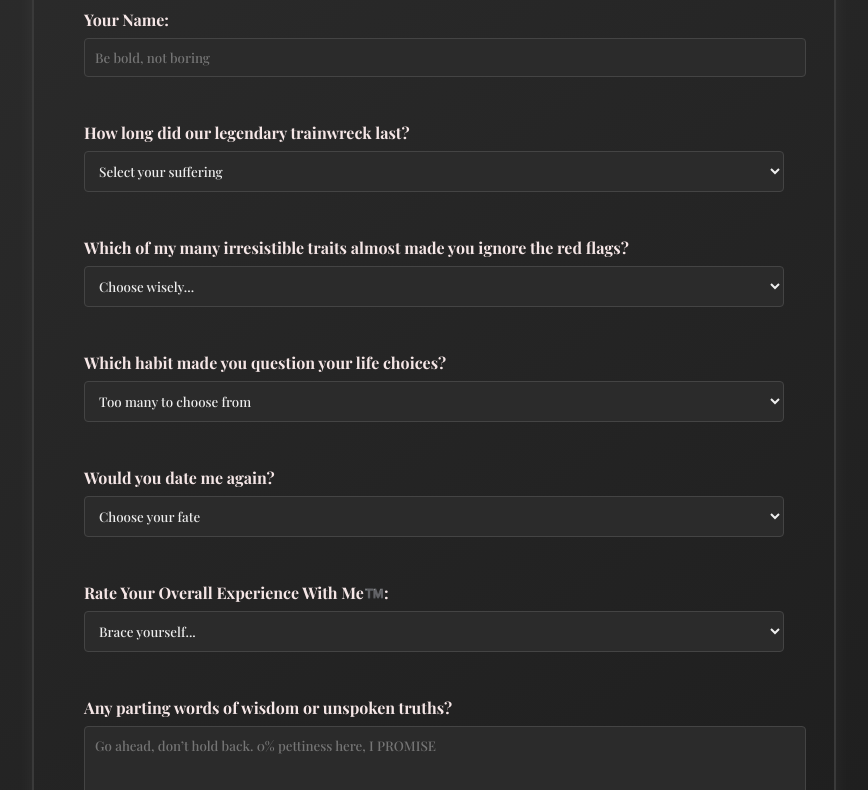
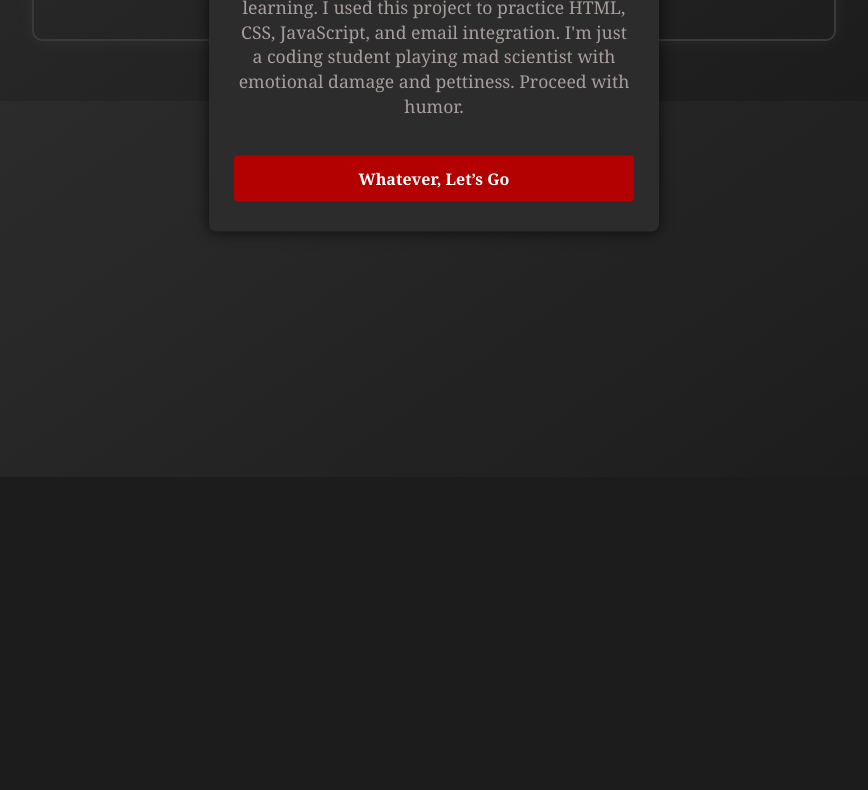
Before and after one commit to akanthia/Ex-Survey, a plain HTML site: page index.html in a window 1280 px wide. Shown: the part 323-1113 px from the top of the page, without its empty margins (206-1074 px from the left). After the commit the page ends 800 px from the top, so only its background shows below. Drawn offline with nearby package versions, Linux system fonts and the light colour scheme.

Commit message:
Added a "disclaimer" 💅

```diff
--- a/index.html
+++ b/index.html
@@ -19,6 +19,10 @@
       box-shadow: 0 0 20px rgba(255, 255, 255, 0.05);
       background-image: linear-gradient(145deg, #2e2e2e 0%, #1a1a1a 100%);
       border: 2px solid #3a3a3a;
+    }
+
+    form {
+      display: none;
     }
 
     h1 {
@@ -79,14 +83,58 @@
     button:hover {
       background-color: #990000;
     }
+
+    #confirmation {
+      display: none;
+      text-align: center;
+      color: #b30000;
+      margin-top: 30px;
+      font-family: Georgia, serif;
+    }
   </style>
 </head>
 
 <body>
+  <div id="disclaimer-popup" style="
+      position: fixed;
+      top: 50%;
+      left: 50%;
+      transform: translate(-50%, -50%);
+      background-color: #2c2c2c;
+      color: #a99e9e;
+      padding: 30px 25px;
+      border-radius: 8px;
+      box-shadow: 0 0 15px rgba(0,0,0,0.7);
+      max-width: 400px;
+      z-index: 9999;
+      text-align: center;
+      font-family: Georgia, serif;
+    ">
+    <p style="font-size: 1.1em; line-height: 1.4;">
+      This site was ENTIRELY made for laughs <em>and</em> learning. I used this project to practice HTML, CSS,
+      JavaScript, and email integration. I'm just a coding student playing mad scientist with emotional damage and
+      pettiness. Proceed with humor.
+    </p>
+    <button id="disclaimer-accept" style="
+        background-color: #b30000;
+        color: white;
+        border: none;
+        padding: 12px 25px;
+        margin-top: 20px;
+        font-weight: bold;
+        border-radius: 4px;
+        cursor: pointer;
+        font-size: 1em;
+        font-family: Georgia, serif;
+      ">Whatever, Let’s Go</button>
+  </div>
+
   <h1>Jennifer's Post-Relationship Performance Review <br><small>(The survey you didn’t know you needed)</small></h1>
-  <form action="https://formsubmit.co/fde5b496734d06eb786559305bc47ac1" method="POST">
+
+  <form action="https://formsubmit.co/fde5b496734d06eb786559305bc47ac1" method="POST" onsubmit="handleSubmit(event)">
     <input type="hidden" name="_next" value="https://akanthia.github.io/Ex-Survey/thanks.html">
     <input type="hidden" name="_captcha" value="false">
+
     <label for="ex-name">Your Name: </label>
     <input type="text" id="ex-name" name="ex-name" placeholder="Be bold, not boring" required />
 
@@ -199,9 +247,16 @@
       event.preventDefault();
       document.querySelector("form").style.display = "none";
       document.getElementById("confirmation").style.display = "block";
-      // Submit the form via JS after showing confirmation to avoid page reload
+      // Submit the form after showing confirmation
       event.target.submit();
     }
+  </script>
+
+  <script>
+    document.getElementById('disclaimer-accept').addEventListener('click', function () {
+      document.getElementById('disclaimer-popup').style.display = 'none';
+      document.querySelector('form').style.display = 'block';
+    });
   </script>
 </body>
 
```
